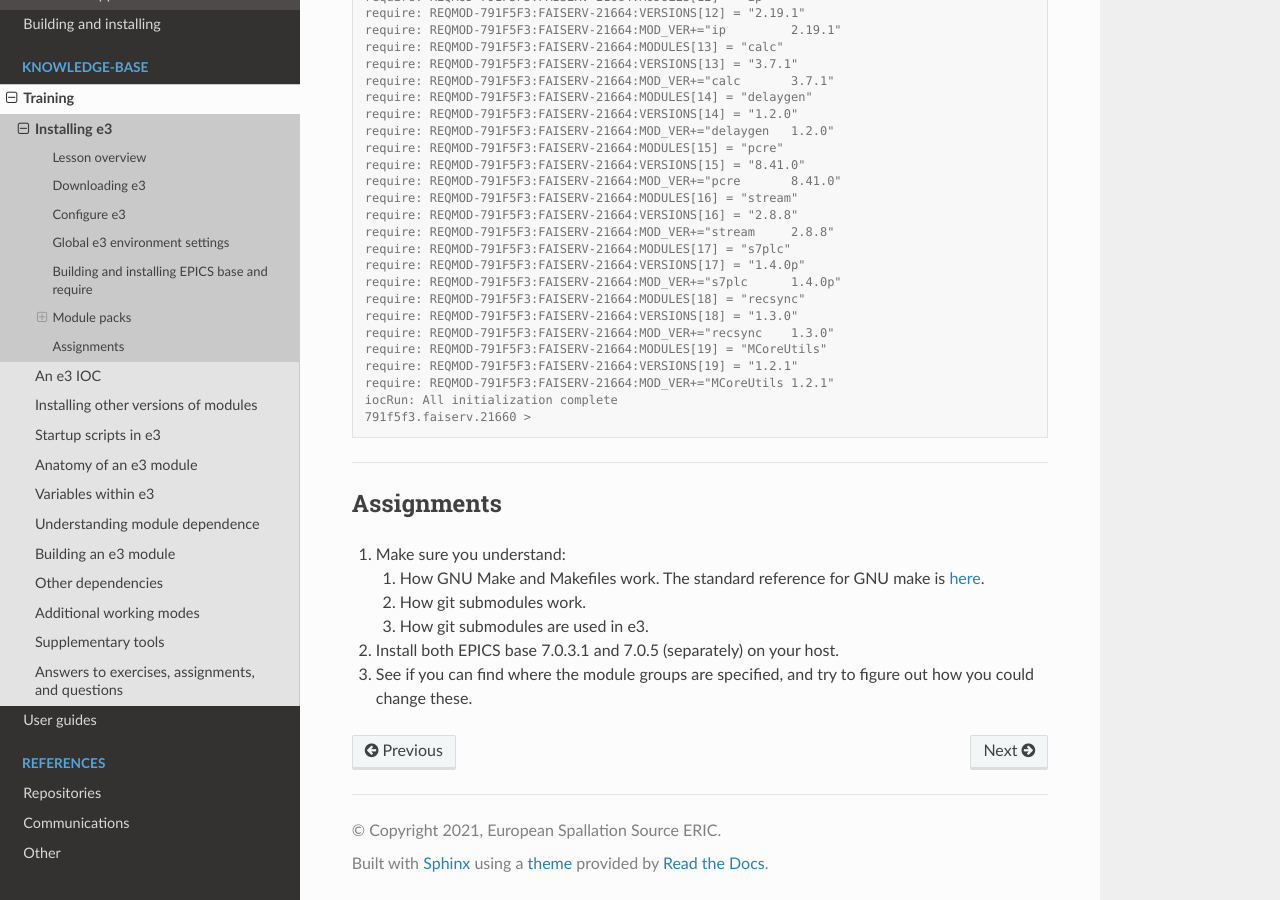
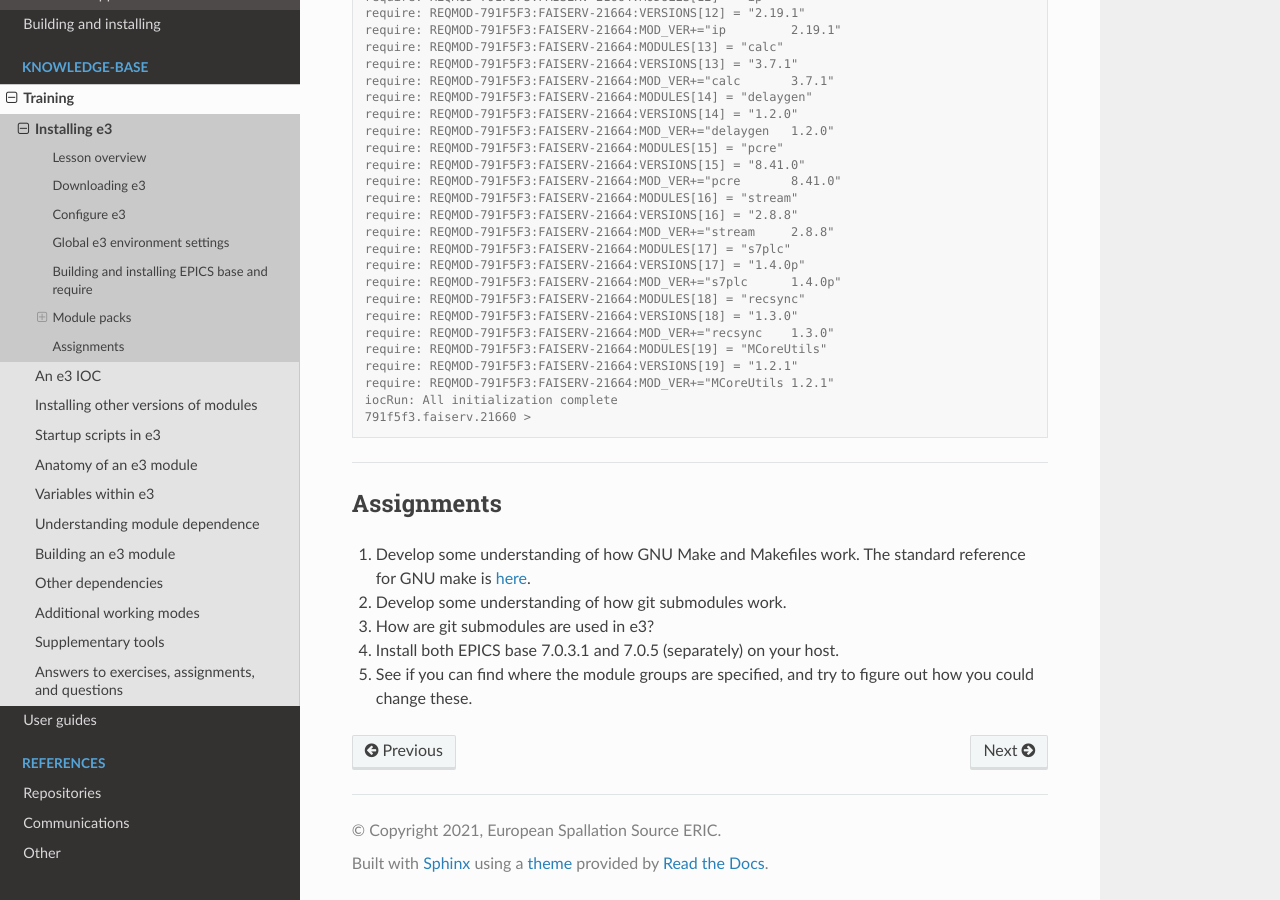
Before and after one commit to ttkorhonen/e3pages, a Sphinx documentation site: the page built from docs/kb/training/workbook/1_installing_e3.md, in a window 1280 px wide and 900 px high, scrolled down 8428 px. Built offline with Sphinx 7.4.7 and the Read the Docs theme 2.0.0, drawn with Linux system fonts in a browser that asks for light colours.

Commit message:
Flatten exercise numbering

```diff
--- a/docs/kb/training/workbook/1_installing_e3.md
+++ b/docs/kb/training/workbook/1_installing_e3.md
@@ -423,10 +423,8 @@ iocRun: All initialization complete
 
 ## Assignments
 
-1. Make sure you understand:
-   1. How GNU Make and Makefiles work. The standard reference for GNU make is [here](https://www.gnu.org/software/make/manual/html_node/index.html).
-   2. How git submodules work.
-   3. How git submodules are used in e3.
-
-2. Install both EPICS base 7.0.3.1 and 7.0.5 (separately) on your host.
-3. See if you can find where the module groups are specified, and try to figure out how you could change these.
+1. Develop some understanding of how GNU Make and Makefiles work. The standard reference for GNU make is [here](https://www.gnu.org/software/make/manual/html_node/index.html).
+2. Develop some understanding of how git submodules work.
+3. How are git submodules are used in e3?
+4. Install both EPICS base 7.0.3.1 and 7.0.5 (separately) on your host.
+5. See if you can find where the module groups are specified, and try to figure out how you could change these.
```
